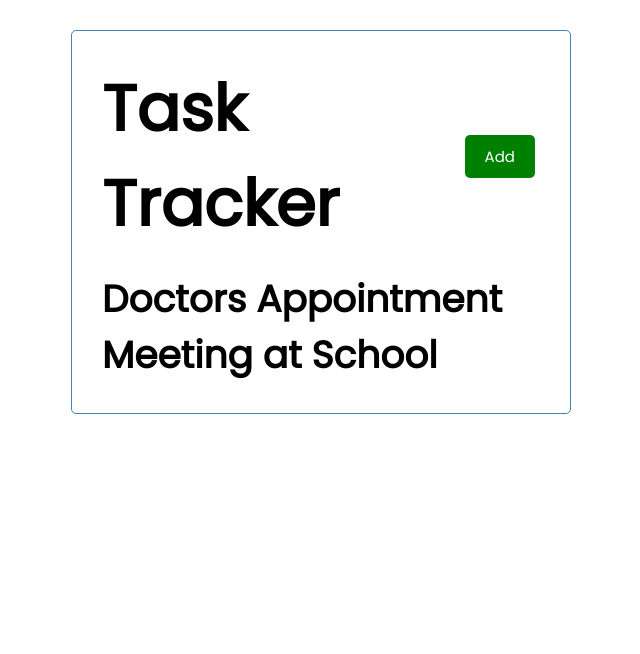
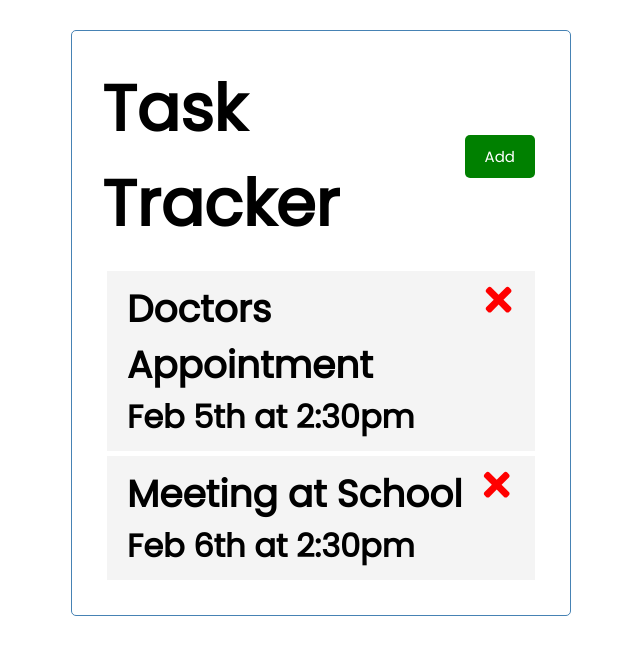
Before and after one commit to aabse/react-task-tracker, a React (Create React App) app: page / in a window 1280 px wide. Shown: the top 654 px of the page, without its empty margins (319-959 px from the left). Built offline with nearby package versions, Linux system fonts and the light colour scheme.

Commit message:
Delete task added

```diff
--- a/package.json
+++ b/package.json
@@ -8,6 +8,7 @@
     "@testing-library/user-event": "^12.1.10",
     "react": "^17.0.2",
     "react-dom": "^17.0.2",
+    "react-icons": "^4.2.0",
     "react-scripts": "4.0.3",
     "web-vitals": "^1.0.1"
   },
--- a/src/App.js
+++ b/src/App.js
@@ -1,8 +1,9 @@
+import { useState } from "react";
 import Header from "./components/Header";
 import Tasks from "./components/Tasks";
 
 function App() {
-  const tasks = [
+  const [tasks, setTasks] = useState([
     {
       id: 1,
       text: "Doctors Appointment",
@@ -15,13 +16,21 @@
       day: "Feb 6th at 2:30pm",
       reminder: true
     }
-  ];
+  ]);
+
+  const deleteTask = (id) => {
+    setTasks(tasks.filter((task) => task.id !== id));
+  };
 
   return (
     <div className="container">
       <h1>
         <Header />
-        <Tasks tasks={tasks} />
+        {tasks.length > 0 ? (
+          <Tasks tasks={tasks} onDelete={deleteTask} />
+        ) : (
+          "No tasks to show"
+        )}
       </h1>
     </div>
   );
--- /dev/null
+++ b/src/components/Task.js
@@ -0,0 +1,18 @@
+import { FaTimes } from "react-icons/fa";
+
+const Task = ({ task, onDelete }) => {
+  return (
+    <div className="task">
+      <h3>
+        {task.text}{" "}
+        <FaTimes
+          style={{ color: "red", cursor: "pointer" }}
+          onClick={() => onDelete(task.id)}
+        />
+      </h3>
+      <p>{task.day}</p>
+    </div>
+  );
+};
+
+export default Task;
--- a/src/components/Tasks.js
+++ b/src/components/Tasks.js
@@ -1,8 +1,10 @@
-const Tasks = ({ tasks }) => {
+import Task from "./Task";
+
+const Tasks = ({ tasks, onDelete }) => {
   return (
     <>
       {tasks.map((task) => (
-        <h3 key={task.id}>{task.text}</h3>
+        <Task key={task.id} task={task} onDelete={onDelete} />
       ))}
     </>
   );
```
Also changed, not shown: 1 other file (tests, documents, lock files or other folders).
